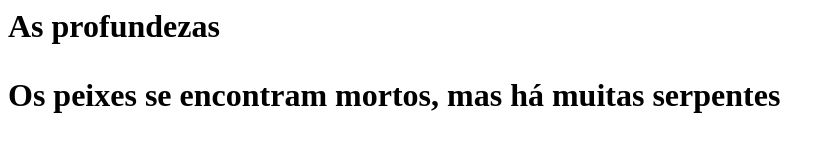
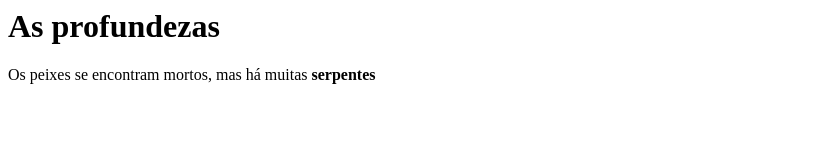
Before and after one commit to GabrielGR22/OceanoSite, a plain HTML site: page index.html in a window 1280 px wide. Shown: the whole page, without its empty margins (0-835 px from the left). Drawn offline with Linux system fonts and the light colour scheme.

Commit message:
Minha página inicial

```diff
--- a/index.html
+++ b/index.html
@@ -1,6 +1,6 @@
 <html>
   <body>
-    <h1>As profundezas<h1>
-      <p> Os peixes se encontram mortos, mas há muitas <b>serpentes</b></p>
+    <h1>As profundezas</h1>
+    <p> Os peixes se encontram mortos, mas há muitas <b>serpentes</b></p>
   </body>
 </html>
```
